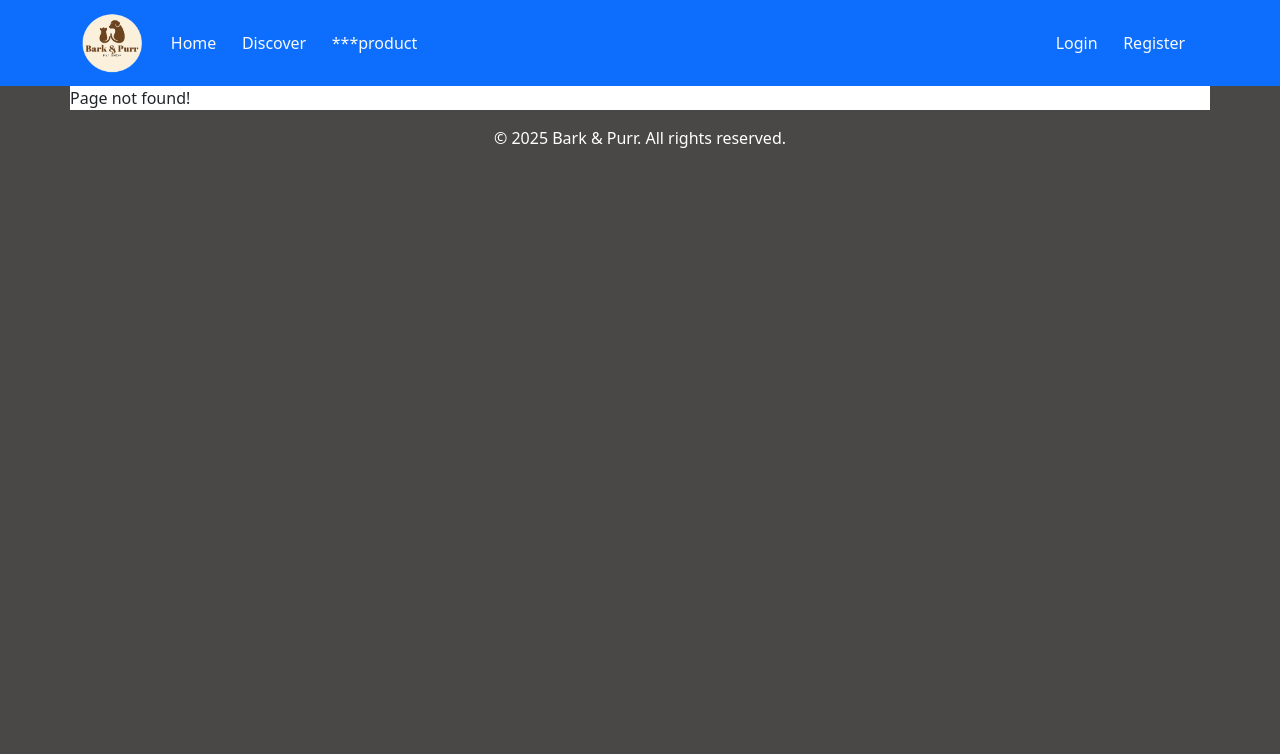
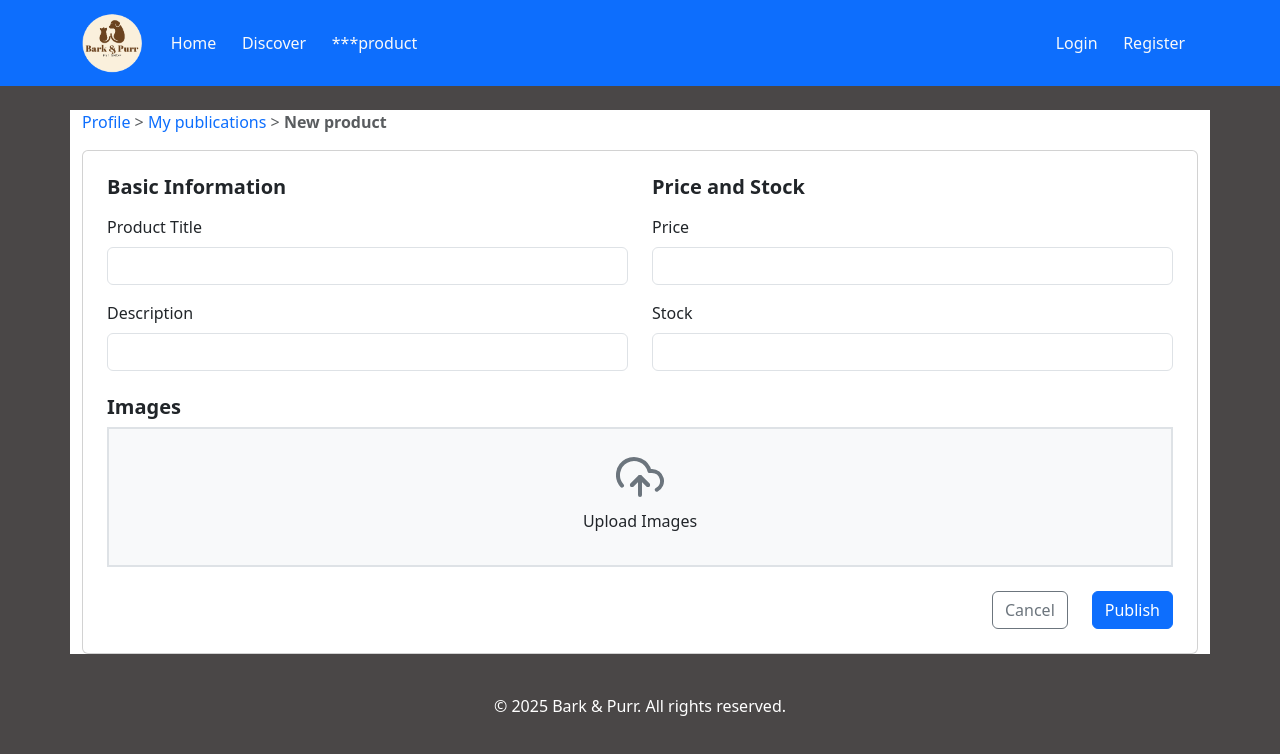
Before and after one commit to albotero/bark-and-purr, a React (Vite) app in the folder client/: page /user/new-product in a window 1280 px wide. Before the commit this address had no page. Shown: the top 754 px of the page. Built offline with nearby package versions, Linux system fonts and the light colour scheme.

Commit message:
added pages newProduct and Publications

```diff
--- a/client/src/App.jsx
+++ b/client/src/App.jsx
@@ -11,6 +11,8 @@ import Footer from "./components/Footer"
 import Discover from "./pages/Discover"
 import { useUser } from "./context/UserContext"
 import Favorites from "./pages/Favorites"
+import NewProduct from "./pages/NewProduct"
+import Publications from "./pages/Publications"
 
 
 function App() {
@@ -32,14 +34,15 @@ function App() {
             <Route path="favorites" element={<Favorites />} />
             <Route path="notifications" element={<></>} />
             <Route path="purchases" element={<></>} />
-            <Route path="publications" element={<></>} />
+            <Route path="publications" element={<Publications />} />
+            <Route path="new-product" element={<NewProduct />} />
           </Route>
           <Route path="*" element={<div>Page not found!</div>} />
         </Routes>
       </Container>
       <Footer />
     </>
-  )
+  );
 }
 
 export default App
--- /dev/null
+++ b/client/src/pages/NewProduct.jsx
@@ -0,0 +1,169 @@
+import { useState } from "react"
+import { useNavigate } from "react-router-dom"
+import Container from "react-bootstrap/Container"
+import Row from "react-bootstrap/Row"
+import Col from "react-bootstrap/Col"
+import Button from "react-bootstrap/Button"
+import Card from "react-bootstrap/Card"
+import Form from "react-bootstrap/esm/Form"
+import { FiUploadCloud } from "react-icons/fi"
+import { Link } from "react-router-dom"
+
+const NewProduct = () => {
+  const navigate = useNavigate();
+  const [formData, setFormData] = useState({
+    title: "",
+    description: "",
+    price: "",
+    stock: "",
+    image: "",
+  });
+
+  const handleChange = (e) => {
+    const { name, value, files } = e.target;
+    setFormData((prev) => ({
+      ...prev,
+      [name]: files ? files[0] : value,
+    }));
+  };
+
+  const handleSubmit = (e) => {
+    e.preventDefault();
+
+    if (formData.price < 0 || formData.stock < 0) {
+      alert("Price and stock cannot be negative.");
+      return;
+    }
+
+    const userId = 1;
+
+    const stored = JSON.parse(localStorage.getItem("products")) || [];
+
+    // Crear nuevo producto
+    const newProduct = {
+      ...formData,
+      id: Date.now(),
+      price: parseFloat(formData.price),
+      stock: parseInt(formData.stock),
+      ownerId: userId,
+      image: formData.image ? URL.createObjectURL(formData.image) : null,
+    };
+
+    // Guardar en localStorage
+    localStorage.setItem("products", JSON.stringify([...stored, newProduct]));
+
+    alert("Product successfully published");
+
+    navigate("/user/publications");
+  };
+
+  return (
+    <Container className="my-4">
+      <span className="text-muted">
+        <Link to="/user" className="text-decoration-none">
+          Profile
+        </Link>{" "}
+        &gt;{" "}
+        <Link to="/user/publications" className="text-decoration-none">
+          My publications
+        </Link>{" "}
+        &gt; <strong>New product</strong>
+      </span>
+
+      <Card className="p-4 mt-3">
+        <Form onSubmit={handleSubmit}>
+          <Row className="mb-3">
+            <Col md={6}>
+              <span className="h5 d-block mb-3 fw-bold">Basic Information</span>
+              <Form.Group className="mb-3">
+                <Form.Label>Product Title</Form.Label>
+                <Form.Control
+                  type="text"
+                  name="title"
+                  value={formData.title}
+                  onChange={handleChange}
+                  required
+                />
+              </Form.Group>
+
+              <Form.Group>
+                <Form.Label>Description</Form.Label>
+                <Form.Control
+                  type="text"
+                  name="description"
+                  value={formData.description}
+                  onChange={handleChange}
+                  required
+                />
+              </Form.Group>
+            </Col>
+
+            <Col md={6}>
+              <span className="h5 d-block mb-3 fw-bold">Price and Stock</span>
+              <Form.Group className="mb-3">
+                <Form.Label>Price</Form.Label>
+                <Form.Control
+                  type="number"
+                  name="price"
+                  value={formData.price}
+                  onChange={handleChange}
+                  required
+                  min={0}
+                />
+              </Form.Group>
+
+              <Form.Group>
+                <Form.Label>Stock</Form.Label>
+                <Form.Control
+                  type="number"
+                  name="stock"
+                  value={formData.stock}
+                  onChange={handleChange}
+                  required
+                  min={0}
+                />
+              </Form.Group>
+            </Col>
+          </Row>
+
+          <span className="h5 d-block mt-4 fw-bold">Images</span>
+          <Form.Group
+            className="mb-4 border border-2 p-4 text-center bg-light"
+            style={{ borderStyle: "dashed" }}
+          >
+            <Form.Label htmlFor="image-upload" className="d-block">
+              <FiUploadCloud size={48} className="text-secondary mb-2" />
+              <span className="d-block">Upload Images</span>
+            </Form.Label>
+            <Form.Control
+              type="file"
+              name="image"
+              id="image-upload"
+              onChange={handleChange}
+              accept="image/*"
+              className="d-none"
+            />
+          </Form.Group>
+
+          <Row className="justify-content-end">
+            <Col xs="auto">
+              <Button
+                variant="outline-secondary"
+                onClick={() => navigate("/profile")}
+              >
+                Cancel
+              </Button>
+            </Col>
+            <Col xs="auto">
+              <Button variant="primary" type="submit">
+                Publish
+              </Button>
+            </Col>
+          </Row>
+        </Form>
+      </Card>
+    </Container>
+  );
+};
+
+export default NewProduct;
--- /dev/null
+++ b/client/src/pages/Publications.jsx
@@ -0,0 +1,107 @@
+import React, { useEffect, useState } from "react"
+import Container from "react-bootstrap/esm/Container"
+import Row from "react-bootstrap/esm/Row"
+import Col from "react-bootstrap/esm/Col"
+import Button from "react-bootstrap/Button"
+import { ProductCard } from "../components/ProductCard"
+import { Link } from "react-router-dom"
+import { FaBoxOpen } from "react-icons/fa"
+import { useTranslation } from "react-i18next"
+import { FaFileCirclePlus } from "react-icons/fa6"
+import { FaTrash } from "react-icons/fa6"
+
+
+const Publications = () => {
+  const { t } = useTranslation("publications");
+  const [publications, setPublications] = useState([]);
+
+  const userId = 1;
+
+  useEffect(() => {
+    const allProducts = JSON.parse(localStorage.getItem("products")) || [];
+
+    const userProducts = allProducts.filter(
+      (product) => product.ownerId === userId
+    );
+
+    setPublications(userProducts);
+  }, []);
+
+    const removePublication = (id) => {
+    const updatedPublications = publications.filter((item) => item.id !== id);
+    setPublications(updatedPublications);
+
+    const allProducts = JSON.parse(localStorage.getItem("products")) || [];
+    const updatedProducts = allProducts.filter((item) => item.id !== id);
+    localStorage.setItem("products", JSON.stringify(updatedProducts));
+  };
+
+  return (
+    <>
+      <Container className="py-5">
+        <h6 className="text-muted mb-3">
+          <Link to="/user" className="text-decoration-none">
+            Profile
+          </Link>{" "}
+          &gt; <strong>My publications</strong>
+        </h6>
+
+        <h2 className="mb-4">
+          {t("title", "Publications")} ({publications.length})
+        </h2>
+
+        {publications.length === 0 ? (
+          <div className="text-center">
+            <FaBoxOpen size={48} className="text-secondary mb-2" />
+            <p>
+              {t("emptyMessage", "You haven't published any products yet.")}
+            </p>
+          </div>
+        ) : (
+          <Row className="g-4">
+            {publications.map((product) => (
+              <Col key={product.id} sm={12} md={6} lg={4}>
+                <div className="position-relative">
+                  <ProductCard product={product} showAddToCart={false} />
+                  <Button
+                    variant="outline-danger"
+                    size="sm"
+                    className="position-absolute top-0 end-0 m-2"
+                    onClick={() => {
+                      const confirmDelete = window.confirm(
+                        "Are you sure you want to delete this publication?"
+                      );
+                      if (confirmDelete) {
+                        removePublication(product.id);
+                      }
+                    }}
+                    title="Delete publication"
+                  >
+                    <FaTrash />
+                  </Button>
+                </div>
+              </Col>
+            ))}
+          </Row>
+        )}
+      </Container>
+
+      {/* Botón flotante siempre visible */}
+      <Link
+        to="/user/new-product"
+        className="btn btn-primary rounded-circle position-fixed bottom-0 end-0 m-4 d-flex align-items-center justify-content-center shadow"
+        style={{
+          width: "60px",
+          height: "60px",
+          fontSize: "24px",
+          zIndex: 1050,
+        }}
+        title="Add new product"
+      >
+        <FaFileCirclePlus />
+      </Link>
+    </>
+  );
+};
+
+export default Publications;
```
